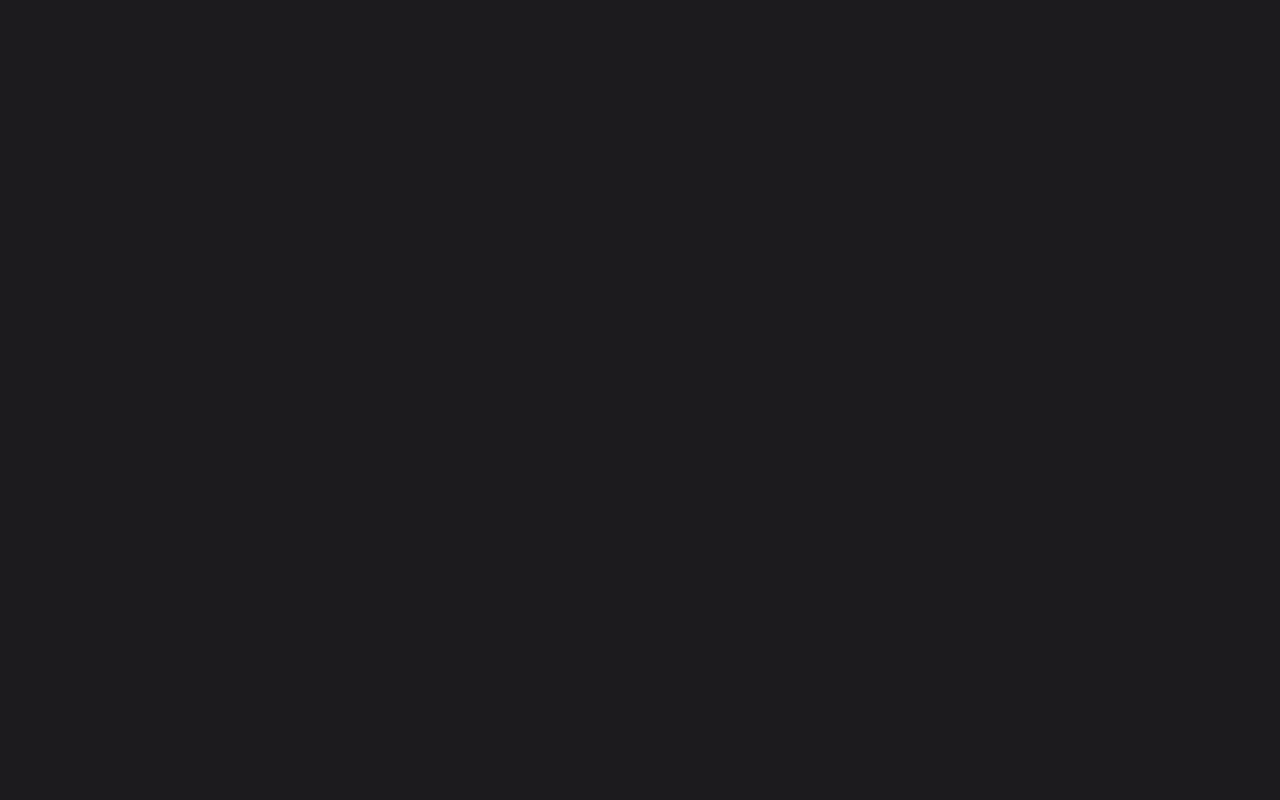
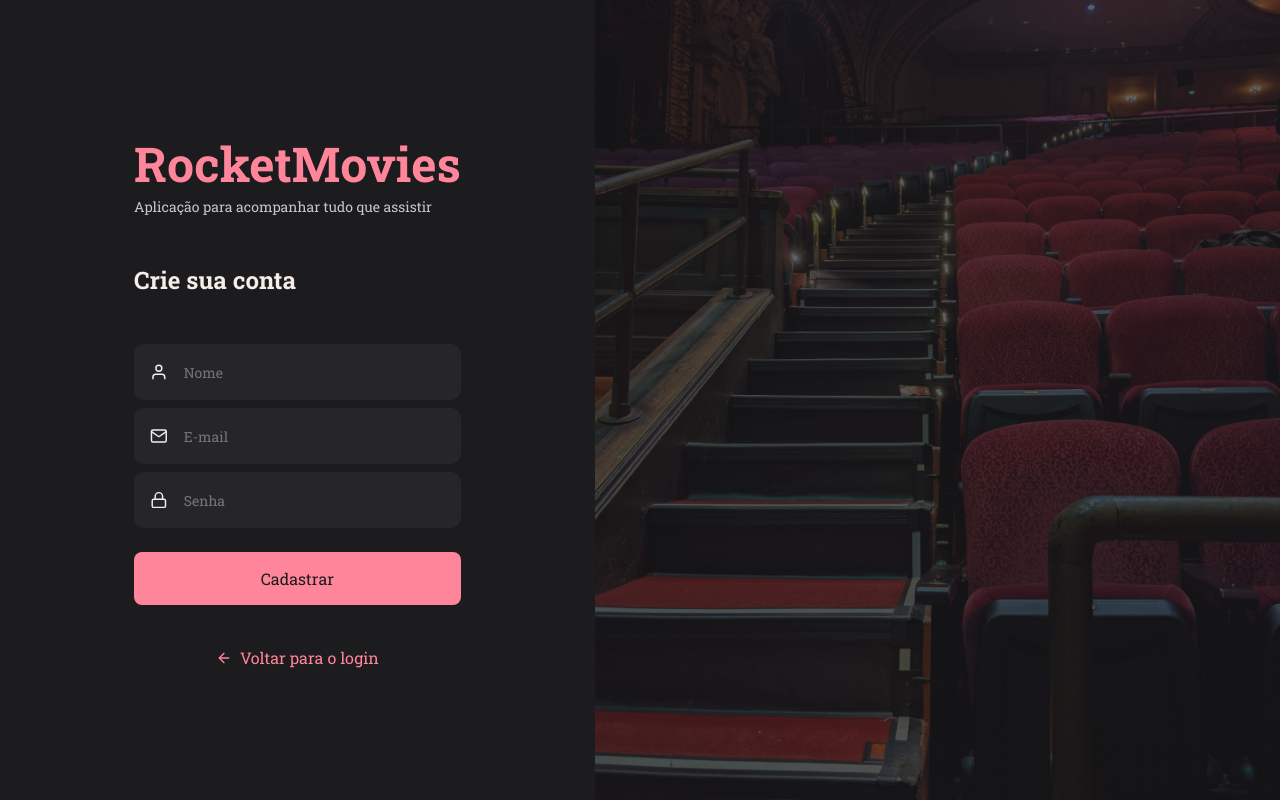
Before and after one commit to walacecordeiro/movie_notes, a React (Vite) app: page /registrar in a window 1280 px wide. Before the commit this address had no page. Built offline with nearby package versions, Linux system fonts and the light colour scheme.

Commit message:
no backend instalei o cors para receber informações do front; no front, instalei o axios para criar a conexão com o back e fiz acontecer a página de SignUp

```diff
--- a/src/pages/signUp/index.jsx
+++ b/src/pages/signUp/index.jsx
@@ -1,3 +1,5 @@
+import { api } from "../../services/api";
+
 import { Container, Form, Background } from "./styles";
 import { FiUser, FiMail, FiLock, FiArrowLeft } from "react-icons/fi"
 
@@ -5,8 +7,35 @@ import { Brand } from "../../components/brand";
 import { Input } from "../../components/input"
 import { Button } from "../../components/button"
 import { TextLink } from "../../components/textLink"
+import { useState } from "react";
+import { useNavigate } from "react-router-dom";
 
 export function SignUp() {
+  const [user_name, setName] = useState("")
+  const [email, setEmail] = useState("")
+  const [password, setPassword] = useState("")
+
+  const navigate = useNavigate()
+
+  function handleSignUp(){
+    if(!user_name || !email || !password){
+      return alert("É necessário preencher todos os campos")
+    }
+
+    api.post("/users", { user_name, email, password })
+    .then(() => {
+      alert("Cadastrado com sucesso! agora basta fazer login")
+      navigate("/")
+    })
+    .catch(error => {
+      if(error.response){
+        alert(error.response.data.message)
+      }else {
+        alert("Não foi possível cadastrar")
+      }
+    })
+  }
+
   return (
     <Container>
       <Form>
@@ -18,21 +47,24 @@ export function SignUp() {
         type="text"
         placeholder="Nome"
         icon={FiUser}
+        onChange={e => setName(e.target.value)}
         />
 
         <Input
         type="text"
         placeholder="E-mail"
         icon={FiMail}
+        onChange={e => setEmail(e.target.value)}
         />
 
         <Input
         type="password"
         placeholder="Senha"
         icon={FiLock}
+        onChange={e => setPassword(e.target.value)}
         />
 
-        <Button buttonText="Cadastrar"/>
+        <Button buttonText="Cadastrar" onClick={handleSignUp}/>
 
         <TextLink icon={FiArrowLeft} text="Voltar para o login" route="/"/>
       </Form>
--- a/src/routes/index.jsx
+++ b/src/routes/index.jsx
@@ -6,7 +6,7 @@ import { AuthRoutes } from "./auth.routes"
 export function Routes(){
     return(
         <BrowserRouter>
-            <AppRoutes />
+            <AuthRoutes />
         </BrowserRouter>
     )
 }
--- a/src/services/api.js
+++ b/src/services/api.js
@@ -1,5 +1,5 @@
 import axios from "axios";
 
 export const api = axios.create({
-    baseURL: "https://localhost:3333"
+    baseURL: "http://localhost:3333"
 })
```
